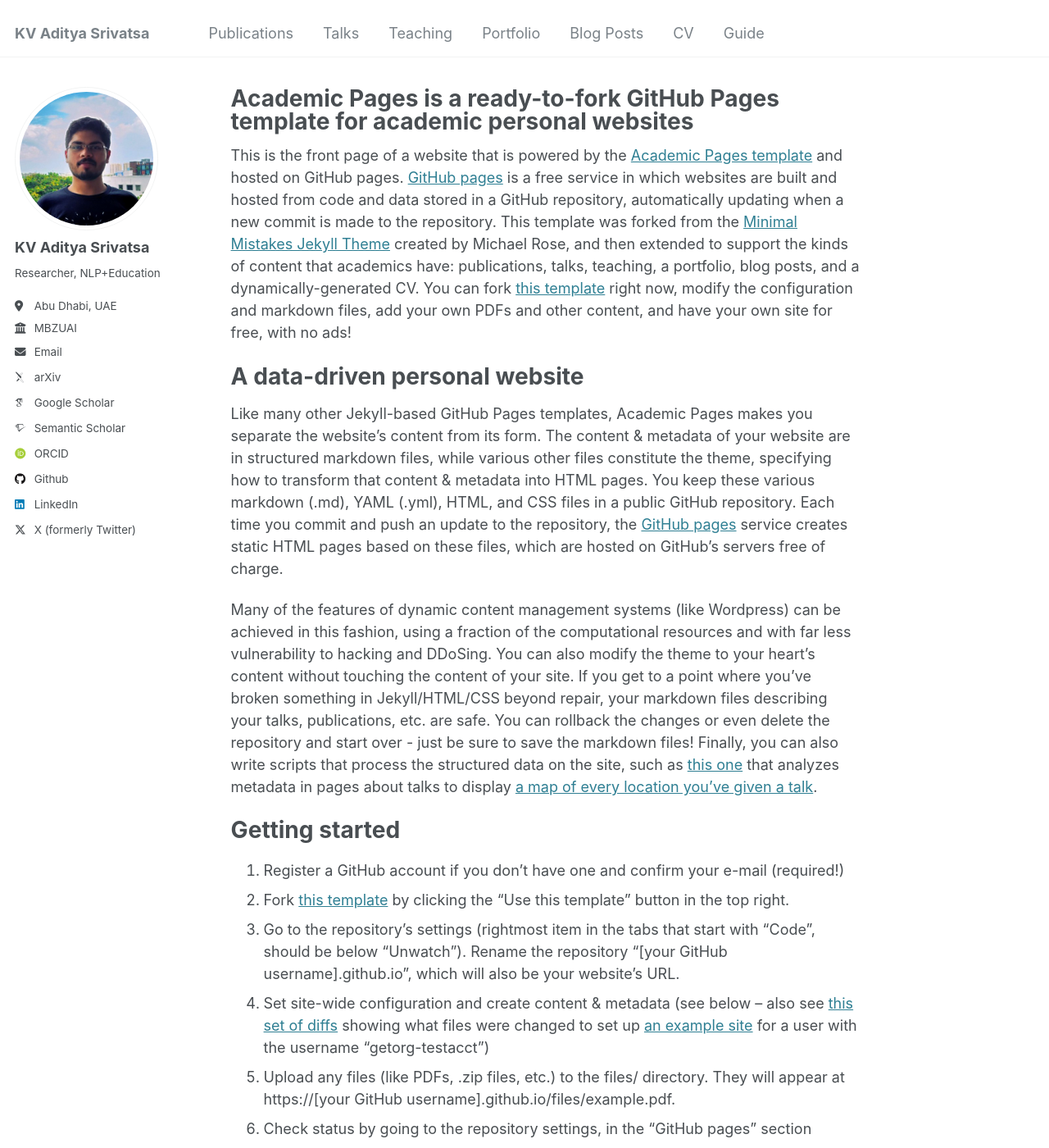
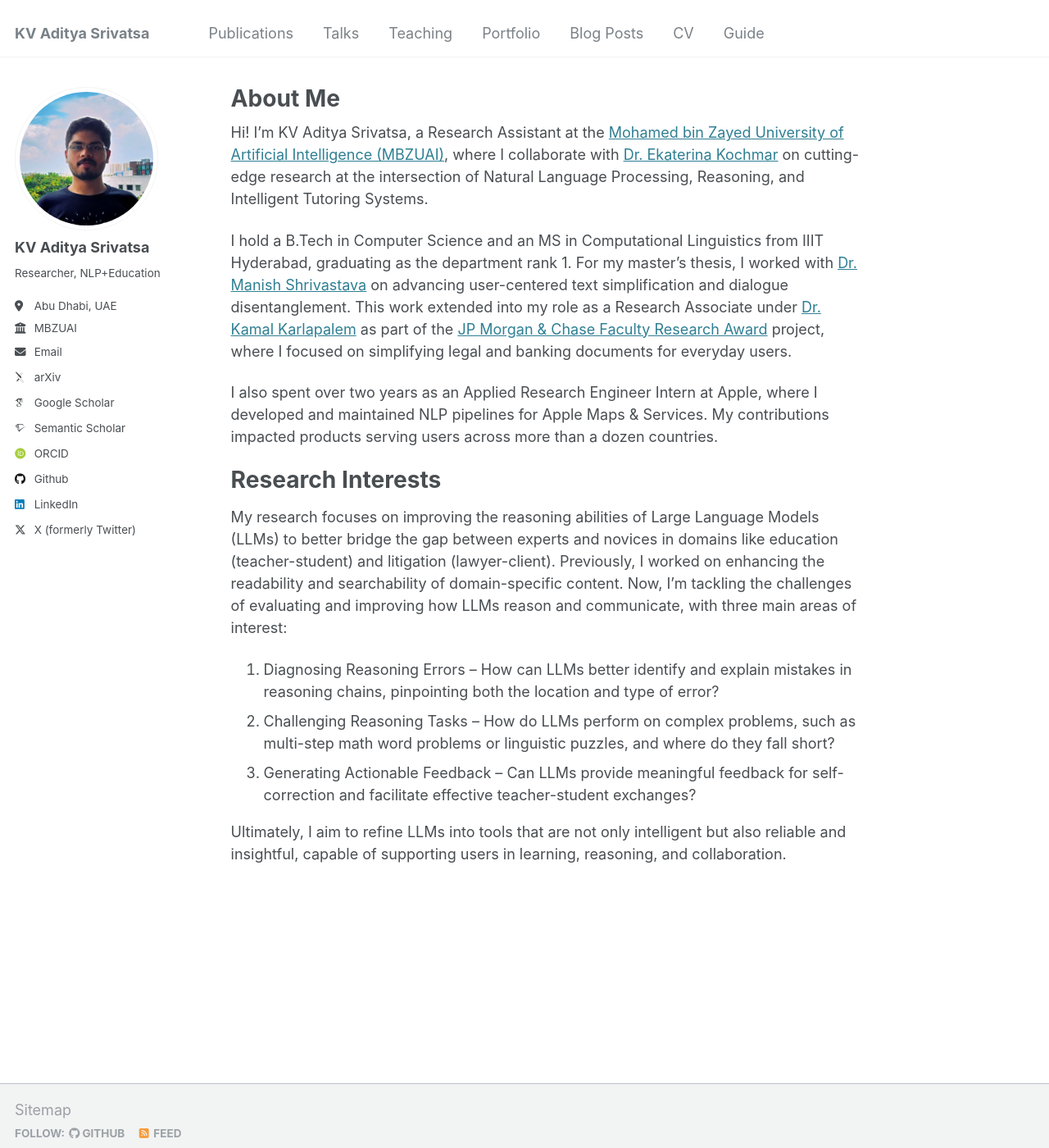
Before and after one commit to kvadityasrivatsa/kvadityasrivatsa.github.io, a Jekyll site: the page built from _pages/about.md, in a window 1280 px wide and 1400 px high. Shown: the whole window at 82% size. Built offline with Jekyll 4.4.1, drawn with Linux system fonts in a browser that asks for light colours; some web fonts are replaced; some of the changed text lies outside the part shown.

Commit message:
intro updated

```diff
--- a/_pages/about.md
+++ b/_pages/about.md
@@ -1,21 +1,29 @@
 ---
 permalink: /
-title: "Academic Pages is a ready-to-fork GitHub Pages template for academic personal websites"
+title: "About Me"
 author_profile: true
 redirect_from:
   - /about/
   - /about.html
 ---
 
-This is the front page of a website that is powered by the [Academic Pages template](https://github.com/academicpages/academicpages.github.io) and hosted on GitHub pages. [GitHub pages](https://pages.github.com) is a free service in which websites are built and hosted from code and data stored in a GitHub repository, automatically updating when a new commit is made to the repository. This template was forked from the [Minimal Mistakes Jekyll Theme](https://mmistakes.github.io/minimal-mistakes/) created by Michael Rose, and then extended to support the kinds of content that academics have: publications, talks, teaching, a portfolio, blog posts, and a dynamically-generated CV. You can fork [this template](https://github.com/academicpages/academicpages.github.io) right now, modify the configuration and markdown files, add your own PDFs and other content, and have your own site for free, with no ads!
+Hi! I’m KV Aditya Srivatsa, a Research Assistant at the [Mohamed bin Zayed University of Artificial Intelligence (MBZUAI)](https://mbzuai.ac.ae/), where I collaborate with [Dr. Ekaterina Kochmar](https://ekochmar.github.io/about/) on cutting-edge research at the intersection of Natural Language Processing, Reasoning, and Intelligent Tutoring Systems.
 
-A data-driven personal website
+I hold a B.Tech in Computer Science and an MS in Computational Linguistics from IIIT Hyderabad, graduating as the department rank 1. For my master’s thesis, I worked with [Dr. Manish Shrivastava](https://scholar.google.co.in/citations?user=sIvMnGQAAAAJ&hl=en) on advancing user-centered text simplification and dialogue disentanglement. This work extended into my role as a Research Associate under [Dr. Kamal Karlapalem](https://scholar.google.com/citations?user=KJR00_sAAAAJ&hl=en) as part of the [JP Morgan & Chase Faculty Research Award](https://www.jpmorgan.com/technology/artificial-intelligence/research-awards/faculty-research-awards-2021) project, where I focused on simplifying legal and banking documents for everyday users.
+
+I also spent over two years as an Applied Research Engineer Intern at Apple, where I developed and maintained NLP pipelines for Apple Maps & Services. My contributions impacted products serving users across more than a dozen countries.
+
+Research Interests
 ======
-Like many other Jekyll-based GitHub Pages templates, Academic Pages makes you separate the website's content from its form. The content & metadata of your website are in structured markdown files, while various other files constitute the theme, specifying how to transform that content & metadata into HTML pages. You keep these various markdown (.md), YAML (.yml), HTML, and CSS files in a public GitHub repository. Each time you commit and push an update to the repository, the [GitHub pages](https://pages.github.com/) service creates static HTML pages based on these files, which are hosted on GitHub's servers free of charge.
+My research focuses on improving the reasoning abilities of Large Language Models (LLMs) to better bridge the gap between experts and novices in domains like education (teacher-student) and litigation (lawyer-client). Previously, I worked on enhancing the readability and searchability of domain-specific content. Now, I’m tackling the challenges of evaluating and improving how LLMs reason and communicate, with three main areas of interest:
 
-Many of the features of dynamic content management systems (like Wordpress) can be achieved in this fashion, using a fraction of the computational resources and with far less vulnerability to hacking and DDoSing. You can also modify the theme to your heart's content without touching the content of your site. If you get to a point where you've broken something in Jekyll/HTML/CSS beyond repair, your markdown files describing your talks, publications, etc. are safe. You can rollback the changes or even delete the repository and start over - just be sure to save the markdown files! Finally, you can also write scripts that process the structured data on the site, such as [this one](https://github.com/academicpages/academicpages.github.io/blob/master/talkmap.ipynb) that analyzes metadata in pages about talks to display [a map of every location you've given a talk](https://academicpages.github.io/talkmap.html).
+  1. Diagnosing Reasoning Errors – How can LLMs better identify and explain mistakes in reasoning chains, pinpointing both the location and type of error?
+  1. Challenging Reasoning Tasks – How do LLMs perform on complex problems, such as multi-step math word problems or linguistic puzzles, and where do they fall short?
+  1. Generating Actionable Feedback – Can LLMs provide meaningful feedback for self-correction and facilitate effective teacher-student exchanges?
 
-Getting started
+Ultimately, I aim to refine LLMs into tools that are not only intelligent but also reliable and insightful, capable of supporting users in learning, reasoning, and collaboration.
+
+<!--
 ======
 1. Register a GitHub account if you don't have one and confirm your e-mail (required!)
 1. Fork [this template](https://github.com/academicpages/academicpages.github.io) by clicking the "Use this template" button in the top right.
@@ -46,4 +54,4 @@ Example: editing a markdown file for a talk
 
 For more info
 ------
-More info about configuring Academic Pages can be found in [the guide](https://academicpages.github.io/markdown/), the [growing wiki](https://github.com/academicpages/academicpages.github.io/wiki), and you can always [ask a question on GitHub](https://github.com/academicpages/academicpages.github.io/discussions). The [guides for the Minimal Mistakes theme](https://mmistakes.github.io/minimal-mistakes/docs/configuration/) (which this theme was forked from) might also be helpful.
+More info about configuring Academic Pages can be found in [the guide](https://academicpages.github.io/markdown/), the [growing wiki](https://github.com/academicpages/academicpages.github.io/wiki), and you can always [ask a question on GitHub](https://github.com/academicpages/academicpages.github.io/discussions). The [guides for the Minimal Mistakes theme](https://mmistakes.github.io/minimal-mistakes/docs/configuration/) (which this theme was forked from) might also be helpful. -->
```
Also changed, not shown: _pages/cv.md (+1 -1 lines), _publications/2009-10-01-paper-title-number-1.md (+1 -1 lines).
